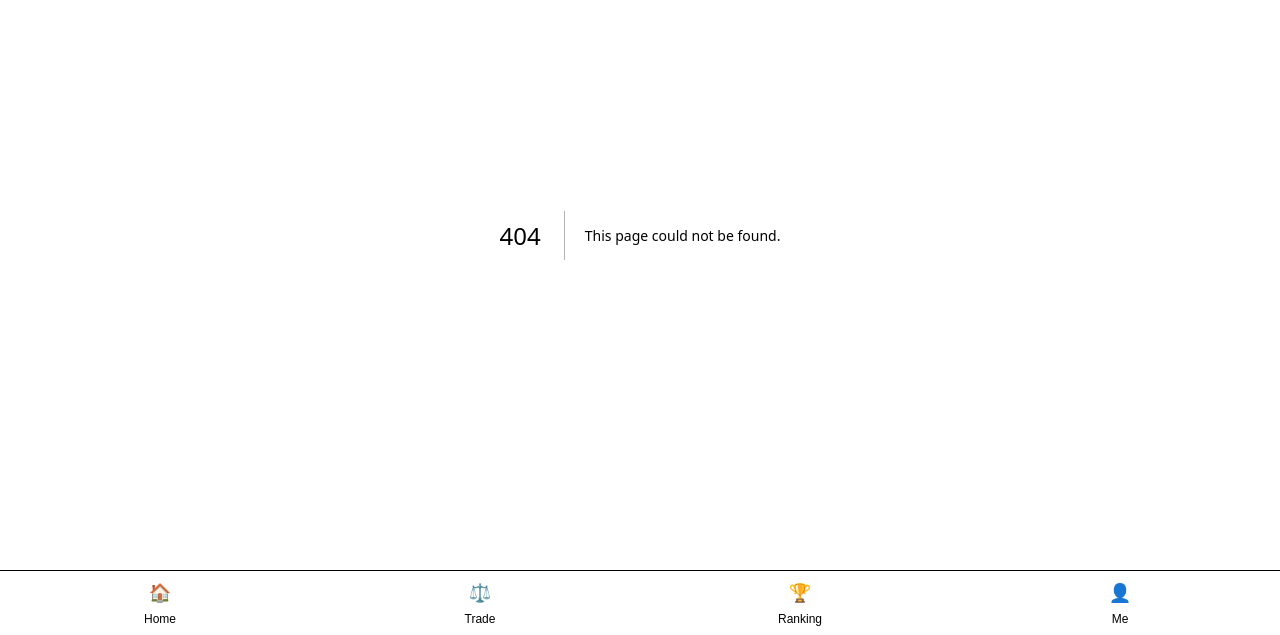
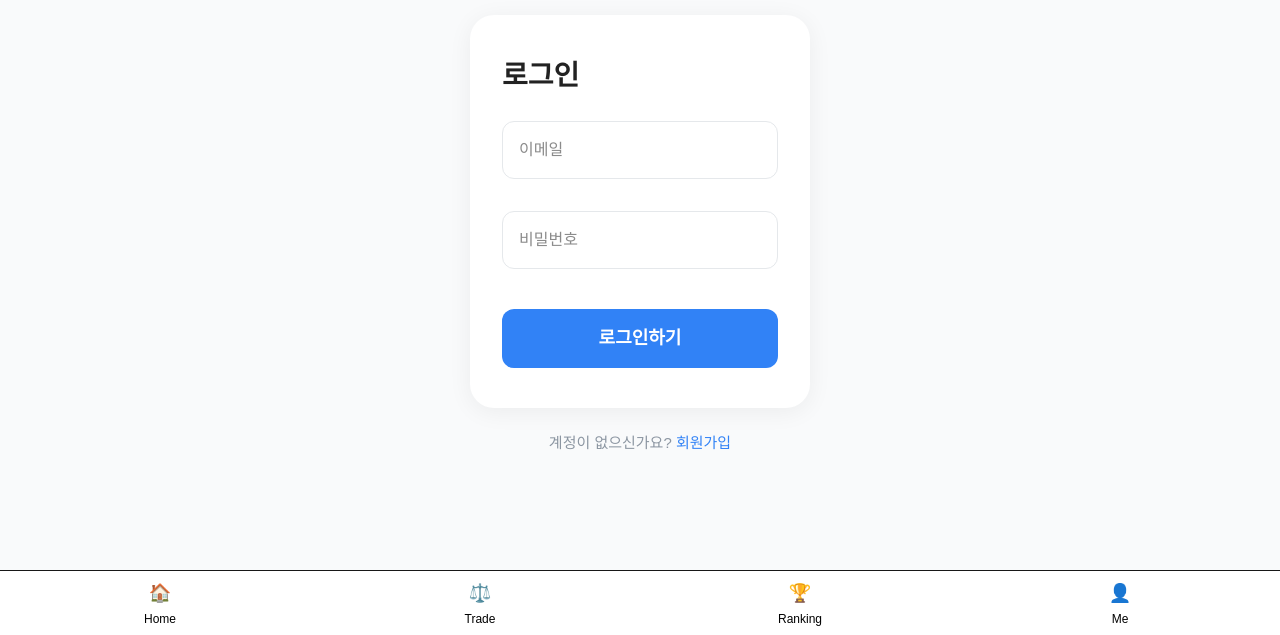
Before and after one commit to sinwoojin/btc-price, a Next.js app in the folder frontend/: page /login in a window 1280 px wide. Before the commit this address had no page. Shown: the part 165-800 px from the top of the page. Built offline with nearby package versions, Linux system fonts and the light colour scheme.

Commit message:
feat: 로그인 및 어카운트 페이지 수정

```diff
--- /dev/null
+++ b/frontend/src/app/(auth)/login/page.tsx
@@ -0,0 +1,93 @@
+"use client";
+
+import { fetchClient } from "@/lib/api/fetchClient";
+import Link from "next/link";
+import { useState } from "react";
+
+function LoginPage() {
+  const [email, setEmail] = useState("");
+  const [password, setPassword] = useState("");
+
+  const handleLogin = async () =>
+    await fetchClient("/auth/login", {
+      method: "POST",
+      headers: { "Content-Type": "application/json" },
+      credentials: "include",
+      body: JSON.stringify({ email, password }),
+    });
+
+  return (
+    <div className="min-h-[100vh] bg-[#f9fafb] flex flex-col justify-center items-center">
+      <div
+        style={{
+          background: "#fff",
+          borderRadius: 24,
+          boxShadow: "0 4px 24px rgba(0,0,0,0.06)",
+          padding: "40px 32px",
+          width: 340,
+          display: "flex",
+          flexDirection: "column",
+          gap: 24,
+        }}
+      >
+        <h2 style={{ fontWeight: 700, fontSize: 28, color: "#222" }}>로그인</h2>
+        <input
+          type="email"
+          placeholder="이메일"
+          value={email}
+          onChange={(e) => setEmail(e.target.value)}
+          style={{
+            padding: "16px",
+            borderRadius: 12,
+            border: "1px solid #e5e8eb",
+            fontSize: 16,
+            outline: "none",
+            marginBottom: 8,
+          }}
+        />
+        <input
+          type="password"
+          placeholder="비밀번호"
+          value={password}
+          onChange={(e) => setPassword(e.target.value)}
+          style={{
+            padding: "16px",
+            borderRadius: 12,
+            border: "1px solid #e5e8eb",
+            fontSize: 16,
+            outline: "none",
+            marginBottom: 8,
+          }}
+        />
+        <button
+          style={{
+            background: "#3182f6",
+            color: "#fff",
+            fontWeight: 600,
+            fontSize: 18,
+            border: "none",
+            borderRadius: 12,
+            padding: "16px",
+            cursor: "pointer",
+            marginTop: 8,
+            transition: "background 0.2s",
+          }}
+          onClick={handleLogin}
+        >
+          로그인하기
+        </button>
+      </div>
+      <div style={{ marginTop: 24, color: "#8b95a1", fontSize: 15 }}>
+        계정이 없으신가요?{" "}
+        <Link
+          href="/signup"
+          style={{ color: "#3182f6", textDecoration: "none", fontWeight: 500 }}
+        >
+          회원가입
+        </Link>
+      </div>
+    </div>
+  );
+}
+
+export default LoginPage;
--- a/frontend/src/app/account/page.tsx
+++ b/frontend/src/app/account/page.tsx
@@ -1,11 +1,13 @@
 "use client";
 
 import { useUser } from "@/context/AuthUserProvider";
+import Link from "next/link";
 
 function Account() {
   const { user } = useUser();
   const profileMenu = [
     { name: "Profile", href: "#" },
+    { name: "Login", href: "/login" },
     { name: "Settings", href: "#" },
     { name: "Sign out", href: "#" },
   ];
@@ -17,9 +19,10 @@ function Account() {
             key={i}
             className="flex flex-col gap-1 items-center justify-center"
           >
-            {" "}
-            <span>{el.name}</span>
-            <span>{el.href}</span>
+            <Link href={el.href}>
+              <span>{el.name}</span>
+              <span>{el.href}</span>
+            </Link>
           </li>
         ))}
       </ol>
```
